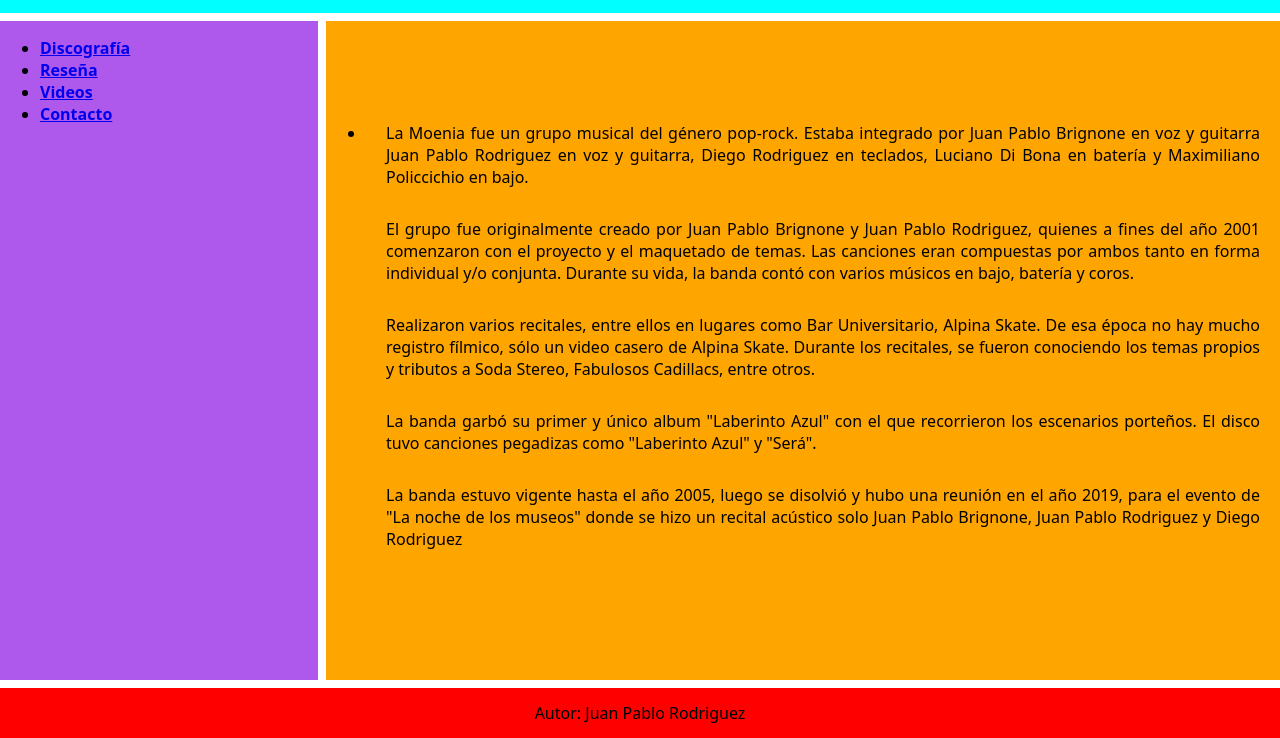
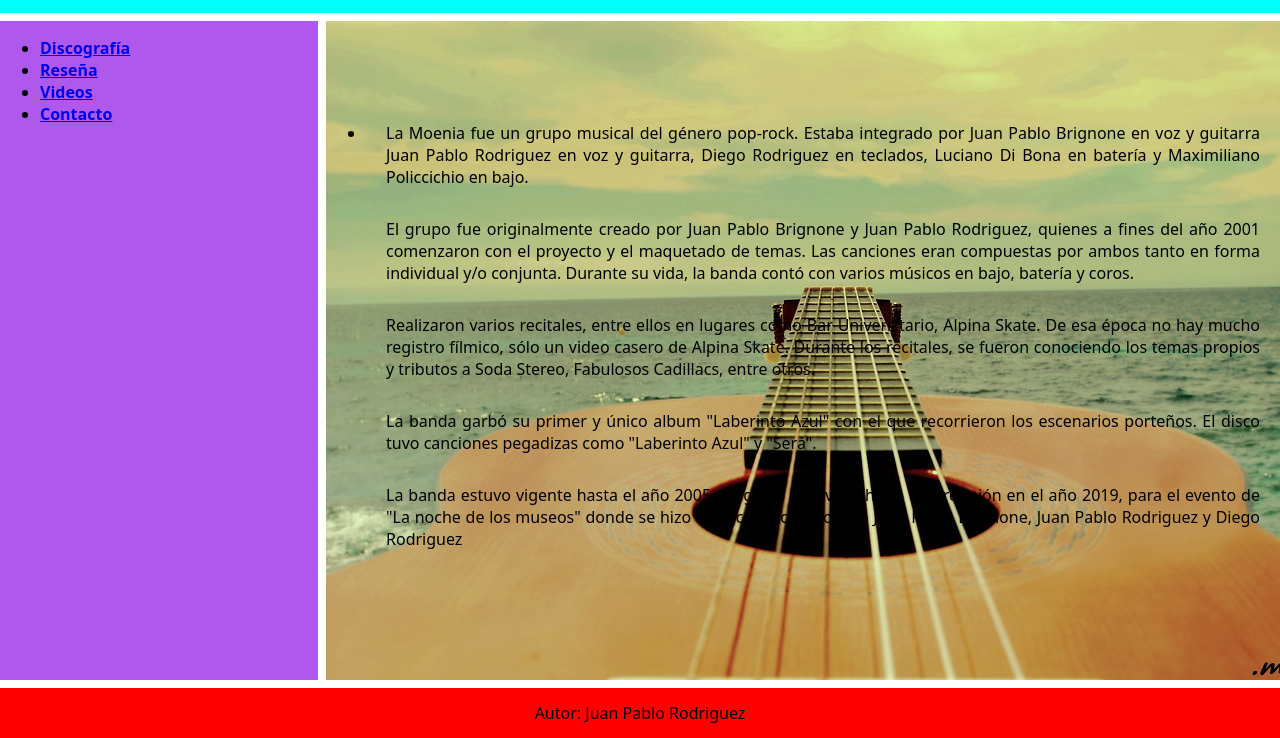
Before and after one commit to jpr2023/prueba_curso_frontend, a plain HTML site: page index.html in a window 1280 px wide. Shown: the part 62-800 px from the top of the page. Drawn offline with Linux system fonts and the light colour scheme; a web font is replaced by a local one.

Commit message:
Update estilos.css

```diff
--- a/estilos.css
+++ b/estilos.css
@@ -61,7 +61,7 @@ li {
 
   main {
     background-color: orange;
-    background-image: url('../img/guitarra.jpg');
+    background-image: url('guitarra.jpg');
     /*grid-column-start: 1;
       grid-row-start: 2;*/
     grid-area: main;
```
